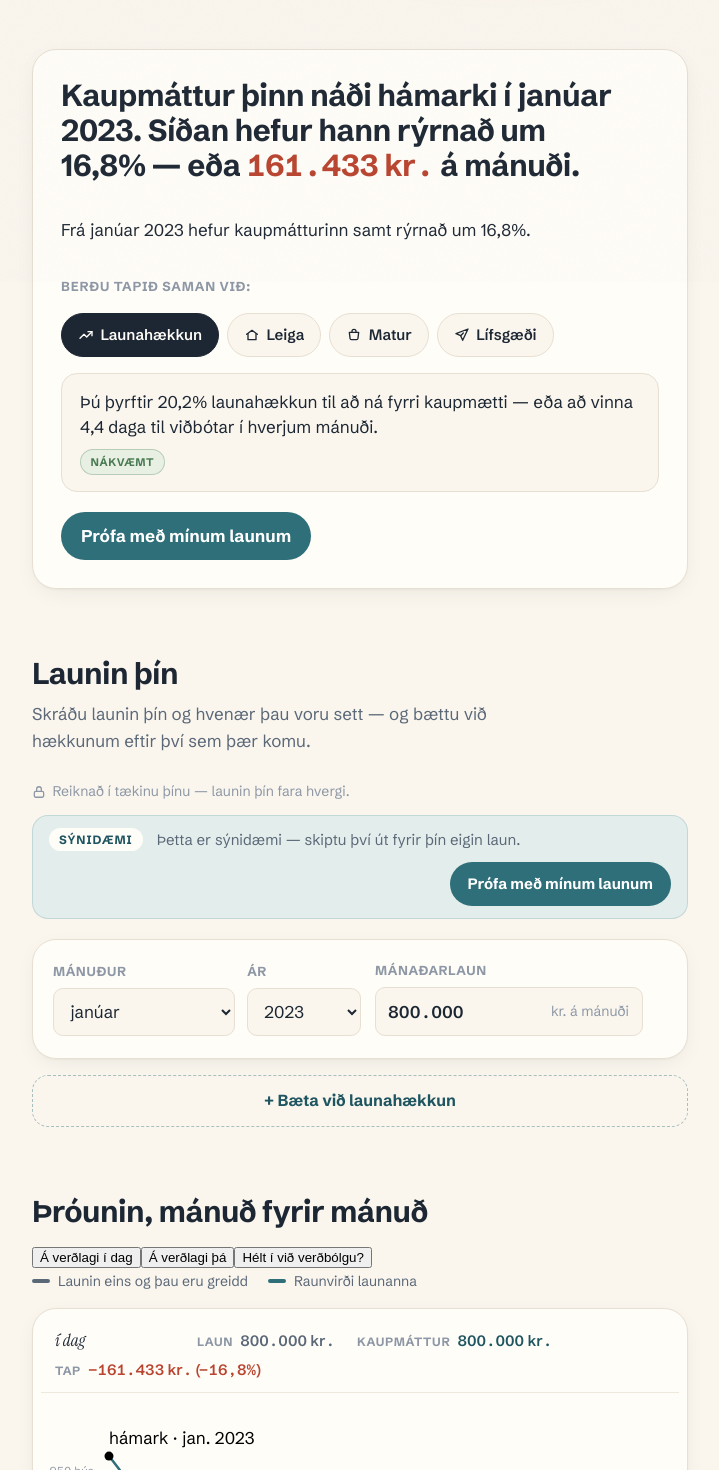
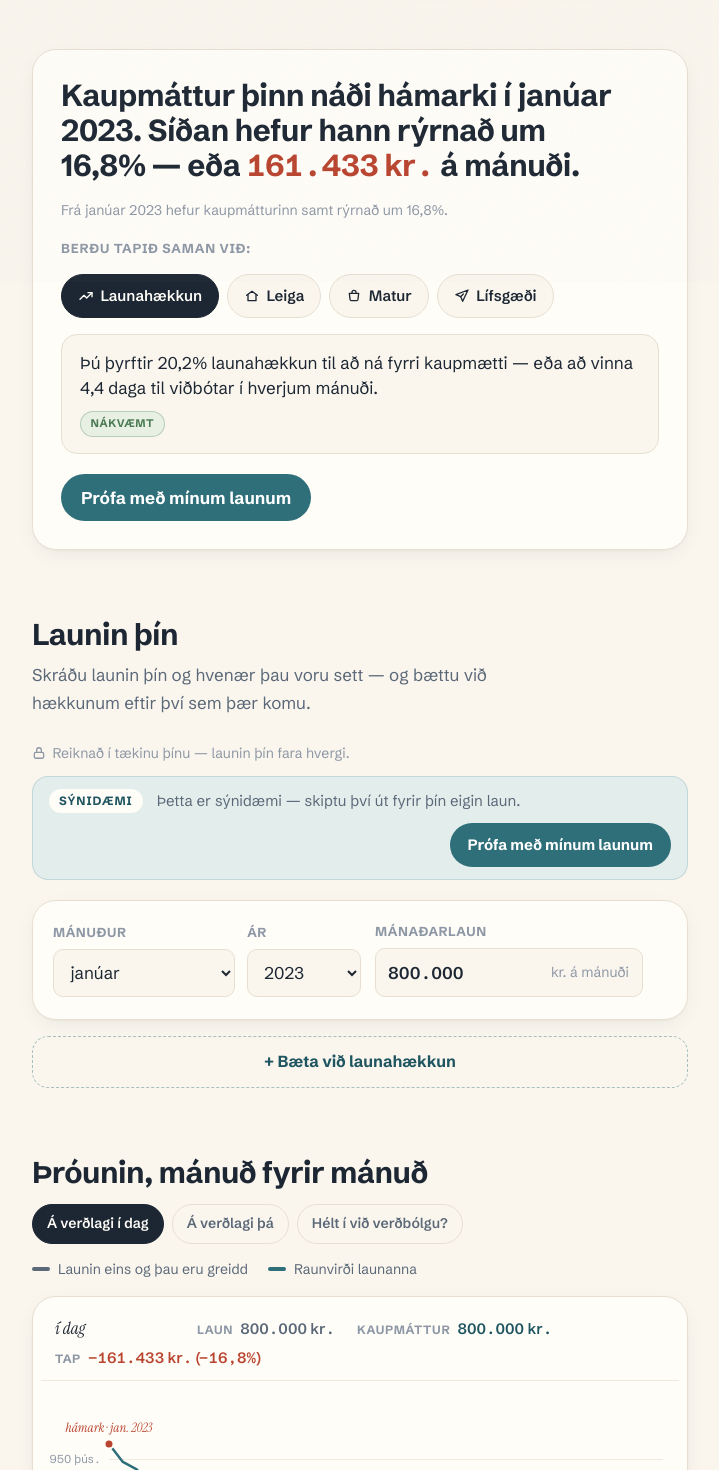
Before and after one commit to SGudbrandsson/kaupmattur-launa, a Preact app: page / in a window 1280 px wide. Shown: the part 518-1988 px from the top of the page, without its empty margins (280-999 px from the left). Built offline with nearby package versions, Linux system fonts and the light colour scheme.

Commit message:
style: chart frame chips, peak marker, muted nominal, secondary line

```diff
--- a/src/styles.css
+++ b/src/styles.css
@@ -1215,3 +1215,64 @@ footer.colophon {
   outline: 2px solid var(--glacier);
   outline-offset: 2px;
 }
+
+/* ---------- Chart frames + peak ---------- */
+.frame-chips {
+  display: flex;
+  flex-wrap: wrap;
+  gap: 0.5rem;
+  margin-bottom: 0.875rem;
+}
+.frame-chip {
+  min-height: 40px;
+  padding: 0.375rem 0.875rem;
+  font: inherit;
+  font-size: 0.875rem;
+  font-weight: 600;
+  color: var(--ink-soft);
+  background: var(--paper);
+  border: 1px solid var(--line);
+  border-radius: 999px;
+  cursor: pointer;
+}
+.frame-chip.is-on {
+  color: var(--paper-raised);
+  background: var(--ink);
+  border-color: var(--ink);
+}
+.frame-chip:focus-visible {
+  outline: 2px solid var(--glacier);
+  outline-offset: 2px;
+}
+
+.line-nominal.is-muted {
+  stroke: var(--ink-faint);
+  stroke-width: 1.5;
+  opacity: 0.6;
+}
+.now-line {
+  stroke: var(--ink-faint);
+  stroke-width: 1;
+  stroke-dasharray: 2 4;
+}
+.peak-dot {
+  fill: var(--coral-deep);
+  stroke: var(--paper-raised);
+  stroke-width: 2;
+}
+.peak-label {
+  font-family: var(--font-serif);
+  font-style: italic;
+  font-size: 13px;
+  fill: var(--coral-deep);
+  text-anchor: middle;
+}
+.readout-gain {
+  color: var(--glacier-deep);
+}
+
+.payoff-secondary {
+  margin: 0;
+  font-size: 0.875rem;
+  color: var(--ink-faint);
+}
```
